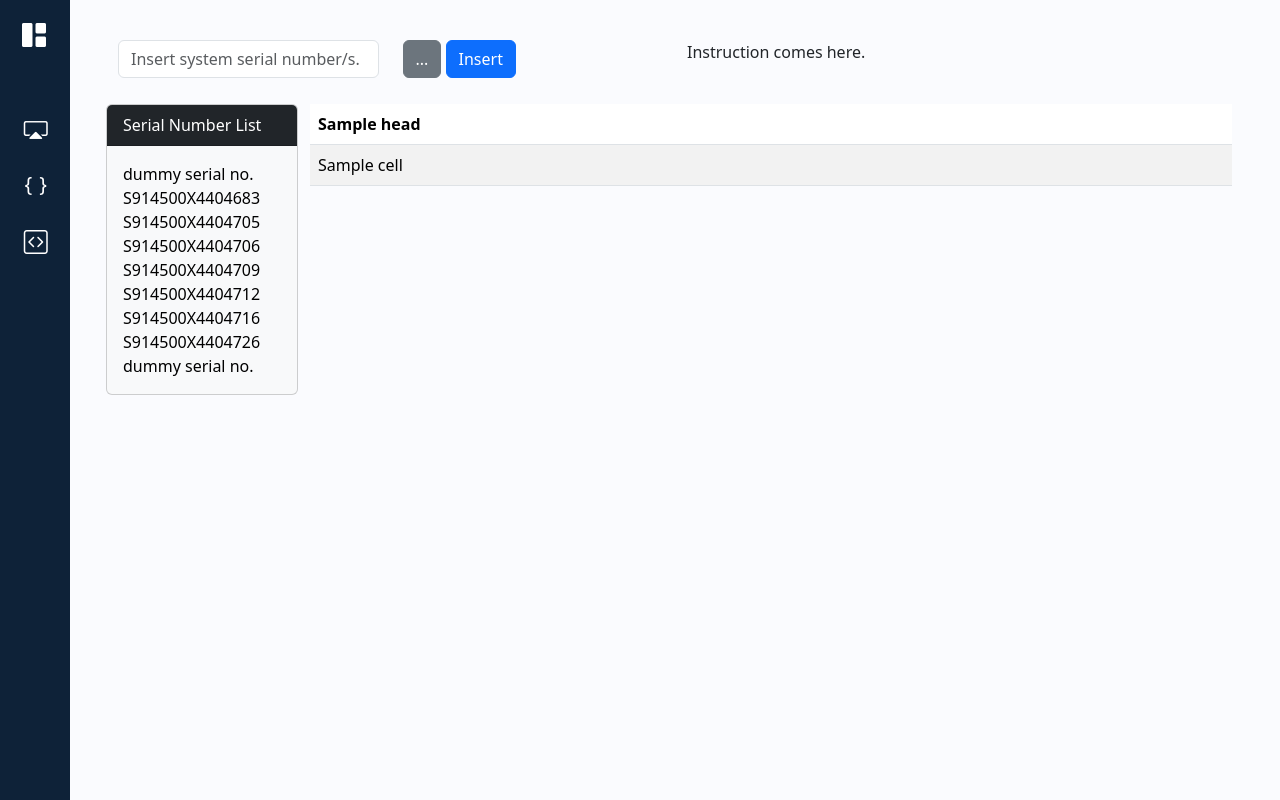
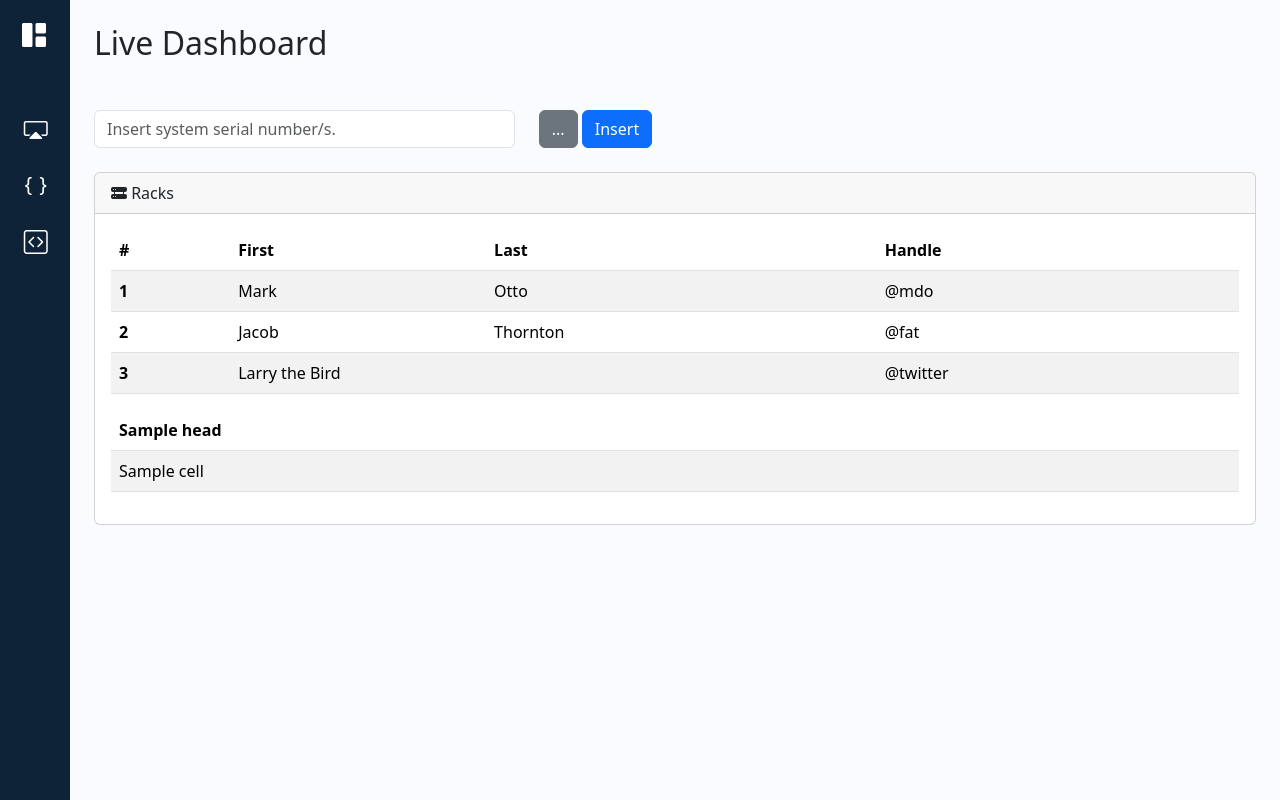
Before and after one commit to pphyom/UtilityHub, a Flask app: template templates/index.html in a window 1280 px wide. Run offline with Flask 3, Linux system fonts and the light colour scheme; the template is opened without the code that fills it: most values are stand-ins (such as "Sample title", 1, 10 or a date in 2020); parts of the project's set-up code (start-up, migrations or seed data) failed here and were passed over; some libraries are stand-ins or nearby versions.

Commit message:
layout done

```diff
--- a/main.py
+++ b/main.py
@@ -9,9 +9,9 @@ header = {
 url = "http://10.43.251.42/input_output?model=Supermicro"
 
 
-smc = Source(url=url, header=header)
-base_data = smc.request_data()  # assigned the data into the base_data variable
-headings = ("Rack", "System SN.", "Status", "Time Taken")
+# smc = Source(url=url, header=header)
+# base_data = smc.request_data()  # assigned the data into the base_data variable
+# headings = ("Rack", "System SN.", "Status", "Time Taken")
 
 
 app = Flask(__name__)
@@ -27,7 +27,7 @@ def index():
             count += 1
             return i
     else:
-        return render_template("index.html", headings=headings, data=base_data[0:10])
+        return render_template("index.html")#, headings=headings, data=base_data[0:10])
 
 # @app.route("/")
 # def home():
--- a/templates/base.html
+++ b/templates/base.html
@@ -52,7 +52,8 @@
     {% block body %}
 
     {% endblock %}
-  </div>
+  </div><!-- Wrapper End -->
+
 </body>
 
 </html>
--- a/templates/index.html
+++ b/templates/index.html
@@ -5,33 +5,37 @@
 {% block body %}
 
 <div class="main">
-    <main class="px-5 py-3">
-        <div class="row py-4">
-            <div class="col-6">
+    <main>
+        <div class="container-fluid p-4">
+            <h2 class="mb-5">Live Dashboard</h2>
+            <div class="row mb-3">
+                <div class="col-xl-6">
                     <form class="row" action="#" method="post">
-                    <div class="col-6">
+                        <div class="col-md-9 col-sm-8 mb-2">
                             <input type="text" class="form-control" placeholder="Insert system serial number/s."
                                 name="serial_num">
                         </div>
-                    <div class="col-6">
+                        <div class="col-md-3 col-sm-4 mb-2">
                             <!-- Button trigger modal -->
                             <button type="button" class="btn btn-secondary" data-bs-toggle="modal"
                                 data-bs-target="#staticBackdrop">...</button>
 
                             <!-- Modal -->
-                        <div class="modal fade" id="staticBackdrop" data-bs-backdrop="static" data-bs-keyboard="false"
-                            tabindex="-1" aria-labelledby="staticBackdropLabel" aria-hidden="true">
+                            <div class="modal fade" id="staticBackdrop" data-bs-backdrop="static"
+                                data-bs-keyboard="false" tabindex="-1" aria-labelledby="staticBackdropLabel"
+                                aria-hidden="true">
                                 <div class="modal-dialog modal-sm">
                                     <div class="modal-content">
                                         <div class="modal-header">
-                                        <h6 class="modal-title" id="staticBackdropLabel">Input system serial number/s.
+                                            <h6 class="modal-title" id="staticBackdropLabel">Input system serial
+                                                number/s.
                                             </h6>
                                             <button type="button" class="btn-close" data-bs-dismiss="modal"
                                                 aria-label="Close"></button>
                                         </div>
                                         <div class="modal-body">
-                                        <textarea class="form-control" style="min-width: 100%; resize: none;" rows="10"
-                                            placeholder="Place data line by line."></textarea>
+                                            <textarea class="form-control" style="min-width: 100%; resize: none;"
+                                                rows="10" placeholder="Place data line by line."></textarea>
                                         </div>
                                         <div class="modal-footer">
                                             <button type="reset" class="btn btn-secondary">Reset</button>
@@ -42,34 +46,19 @@
                             </div>
                             <button type="submit" class="btn btn-primary">Insert</button>
                         </div>
-
                     </form>
                 </div>
-            <div class="col-6">
-                <p>Instruction comes here.</p>
-            </div>
+            </div><!-- Row End -->
+
+            <div class="card mb-4">
+                <div class="card-header">
+                    <i class="bi bi-hdd-rack-fill"></i>
+                    <span>Racks</span>
                 </div>
 
-        <div class="row">
-            <div class="card text-bg-light mb-3 px-0" style="max-width: 12rem;">
-                <div class="card-header text-bg-dark">Serial Number List</div>
                 <div class="card-body">
-                    <p class="card-text">
-                        dummy serial no.
-                        S914500X4404683
-                        S914500X4404705
-                        S914500X4404706
-                        S914500X4404709
-                        S914500X4404712
-                        S914500X4404716
-                        S914500X4404726
-                        dummy serial no.
-                    </p>
-                </div>
-            </div>
-            <div class="col">
                     <!-- OFFLINE TABLE -->
-                <!--<table class="table table-striped table-hover">
+                    <table class="table table-striped table-hover">
                         <thead>
                             <tr class="highlight">
                                 <th scope="col">#</th>
@@ -97,7 +86,7 @@
                                 <td>@twitter</td>
                             </tr>
                         </tbody>
-                </table>-->
+                    </table>
                     <!-- OFFLINE TABLE -->
                     <table class="table table-striped table-hover">
                         <thead>
@@ -118,7 +107,8 @@
                         </tbody>
                     </table>
                 </div>
-        </div>
+            </div><!-- Row End -->
+        </div><!-- Container Fluid End -->
     </main>
 </div>
 
```
Lines whose indentation alone changed are shown as unchanged.
